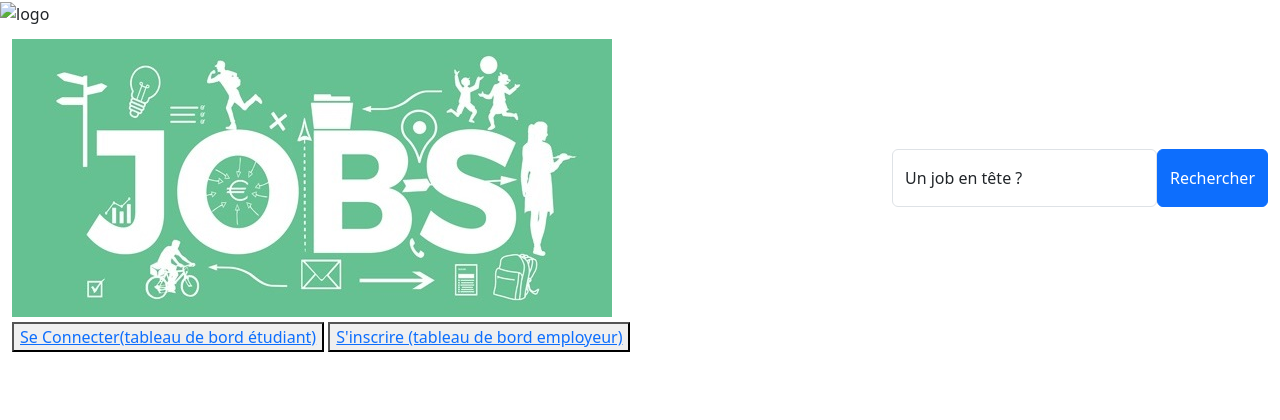
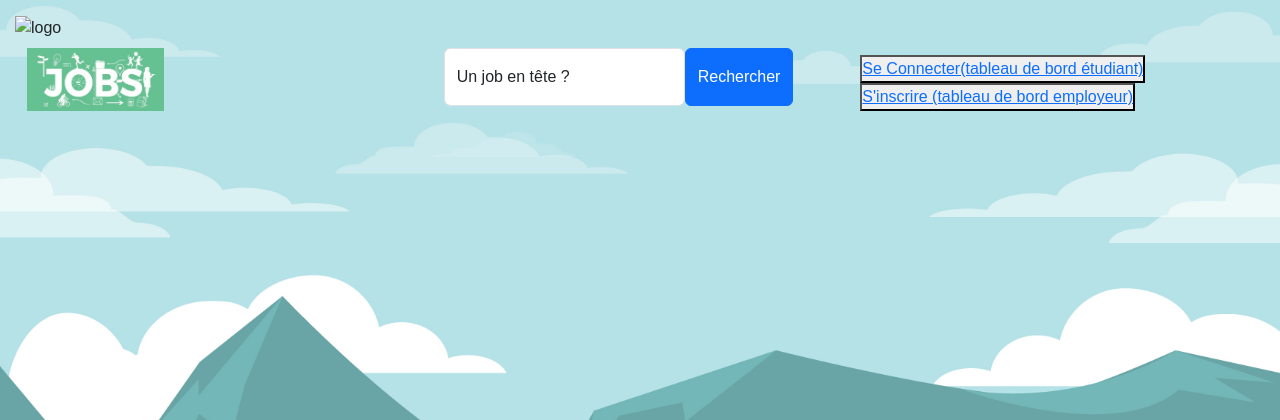
Before and after one commit to Obsercorma/JobsSite, a PHP site: page /vue/vue_entete.php in a window 1280 px wide. Shown: the top 420 px of the page. Run offline with PHP 8.4, Linux system fonts and the light colour scheme.

Commit message:
changement chemins d'accès

```diff
--- a/vue/css/style.css
+++ b/vue/css/style.css
@@ -50,3 +50,7 @@ body{
     margin: 15px;
     width: fit-content;
 }
+
+.logoEntete{
+  width: 35%;
+}
--- a/vue/vue_entete.php
+++ b/vue/vue_entete.php
@@ -5,9 +5,9 @@
     <meta charset="utf-8" />
     <meta name="viewport" content="width=device-width, initial-scale=1, shrink-to-fit=no" />
     <title>Projet Jobs</title>
-    <link rel="stylesheet" href="../css/styles.css">
-    <link rel="stylesheet" href="../css/bootstrap.min.css">
-    <link rel="stylesheet" href="../js/bootstrap.bundle.min.css">
+    <link rel="stylesheet" href="vue/css/style.css">
+    <link rel="stylesheet" href="vue/css/bootstrap.min.css">
+    <link rel="stylesheet" href="vue/js/bootstrap.bundle.min.css">
 </head>
 
 <body>
@@ -20,8 +20,15 @@
 
         <nav class="navbar">
           <div class="container-fluid">
-            <a class="navbar-brand"><img src="../images/logoJobsEtudiant.jpg" class=""></a>
+
+            <div class="row justify-content-between">
+              <div class="col-4">
+                <a class="navbar-brand">
+                  <img src="vue/images/logoJobsEtudiant.jpg" class="logoEntete">
+                </a>
+              </div>
 <!--- BARRE DE RECHERCHE ----------------------------------------------------------------------------------->
+            <div class="col-4">
               <form class="d-flex" role="search">
 
                 <div class="form-floating">
@@ -30,22 +37,22 @@
                 </div>
 
                   <button class="btn btn-primary" type="submit">Rechercher</button>
-
               </form>
+            </div>
 
 <!-- CONNEXION / INSCRIPTION  ------------------------------------------------------------------------------>
-
-            <div>
+            <div class="col-4 align-self-end">
+              <div class="">
                   <button><a href="../html/index.php">Se Connecter(tableau de bord étudiant)</a></button>
                   <button><a href="../html/index.php">S'inscrire (tableau de bord employeur)</a></button>
               </div>
             </div>
 
-
+          </div>
+        </div>
       </nav>
+    </div>
 
 
-
-    </div>
 </body>
 </html>
--- a/vue/vue_portail.php
+++ b/vue/vue_portail.php
@@ -1,5 +1,5 @@
 <?php
-    include "./vue_entete.php";
+    include "vue/vue_entete.php";
 ?>
 <body class="overflow-x-hidden">
 
```
Lines whose indentation alone changed are shown as unchanged.
